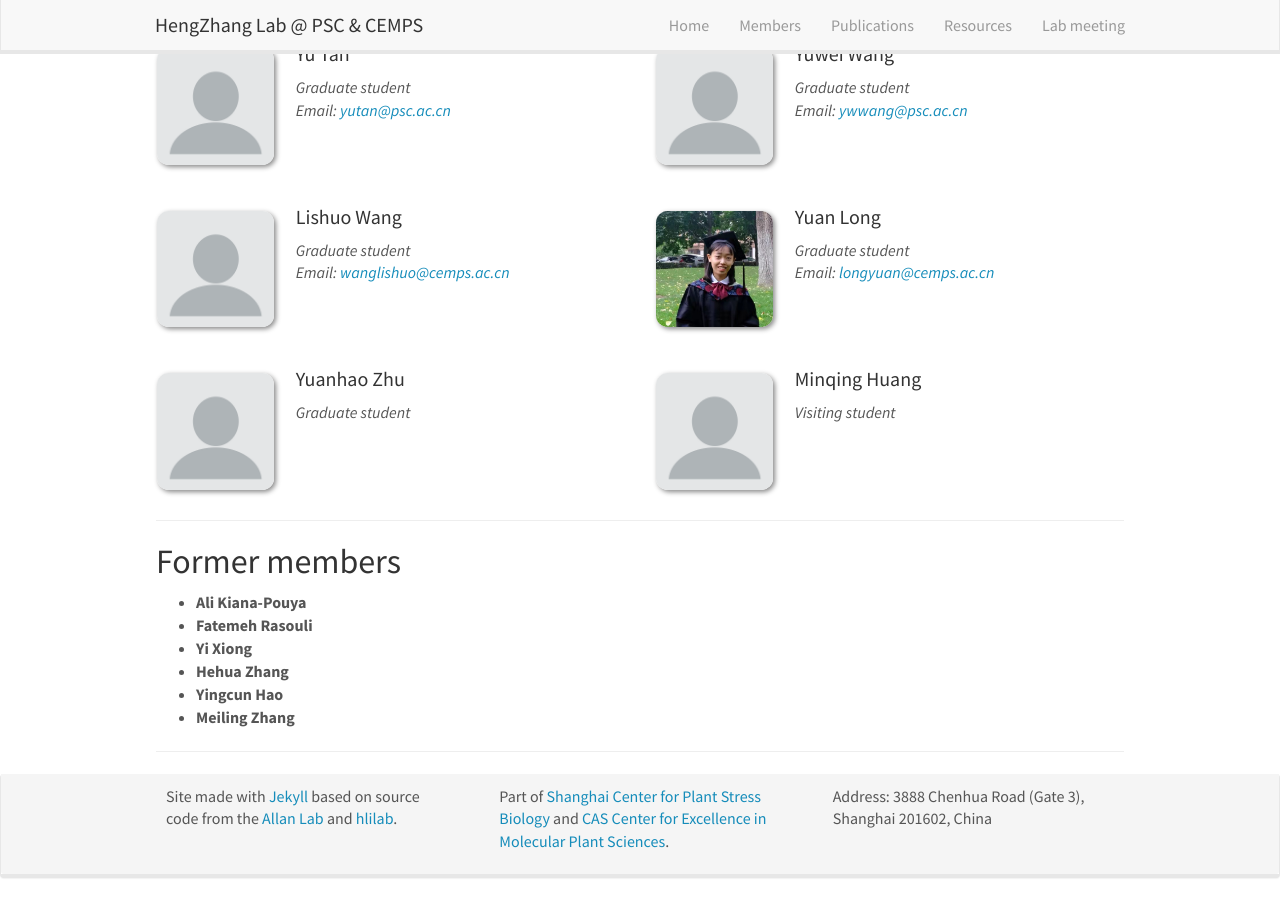
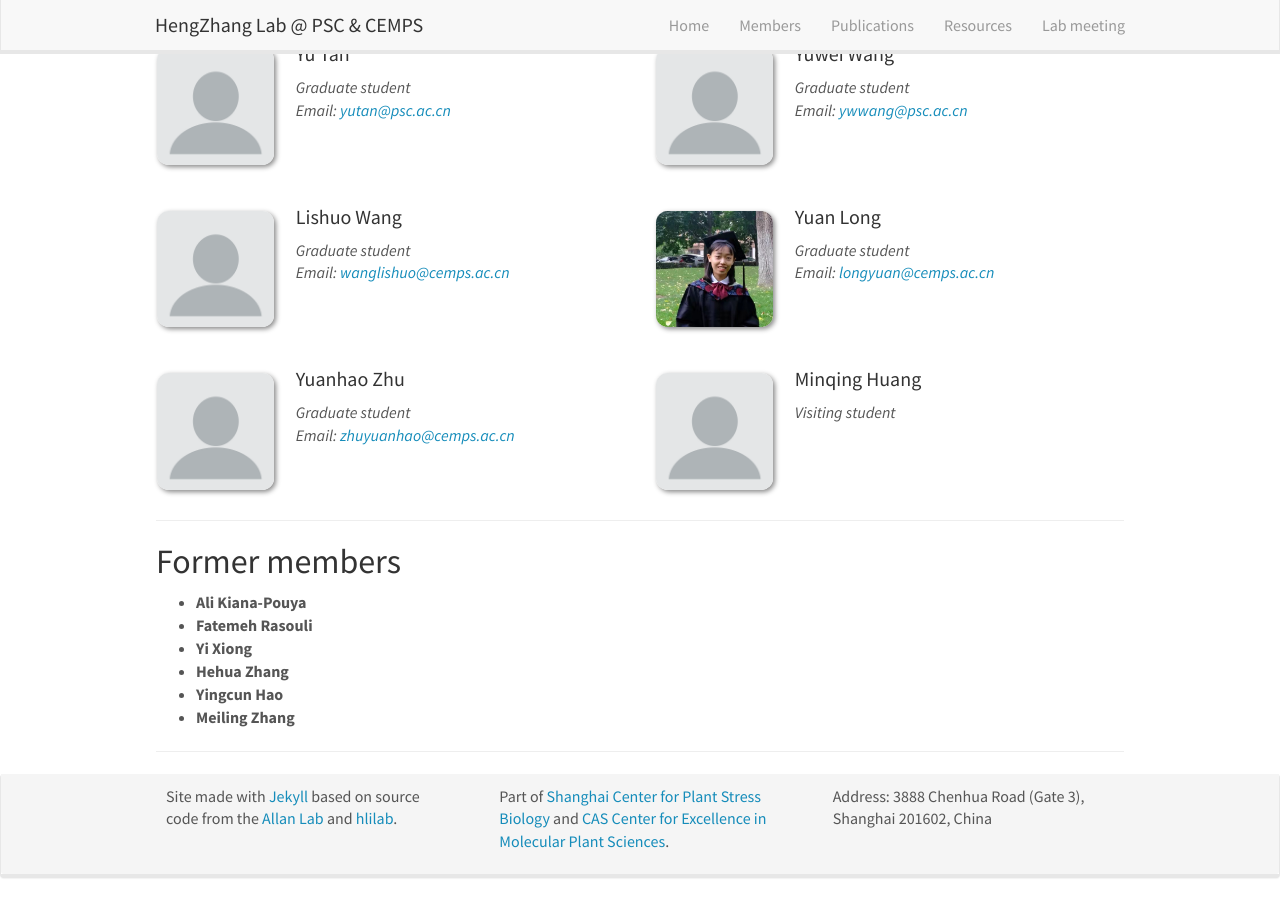
Before and after one commit to hengzhanglab/hengzhanglab.github.io, a Jekyll site: the page built from _pages/members.md, in a window 1280 px wide and 900 px high, scrolled down 2345 px. Built offline with Jekyll 4.4.1, drawn with Linux system fonts in a browser that asks for light colours; nearby versions of some CDN libraries; part of the change alters nothing that is shown.

Commit message:
Update members.yml

```diff
--- a/_data/members.yml
+++ b/_data/members.yml
@@ -148,6 +148,7 @@
   photo: default.png
   info: |
     Graduate student<br>
+    Email: <zhuyuanhao@cemps.ac.cn>
 
 - name: Minqing Huang
   photo: default.png
```
